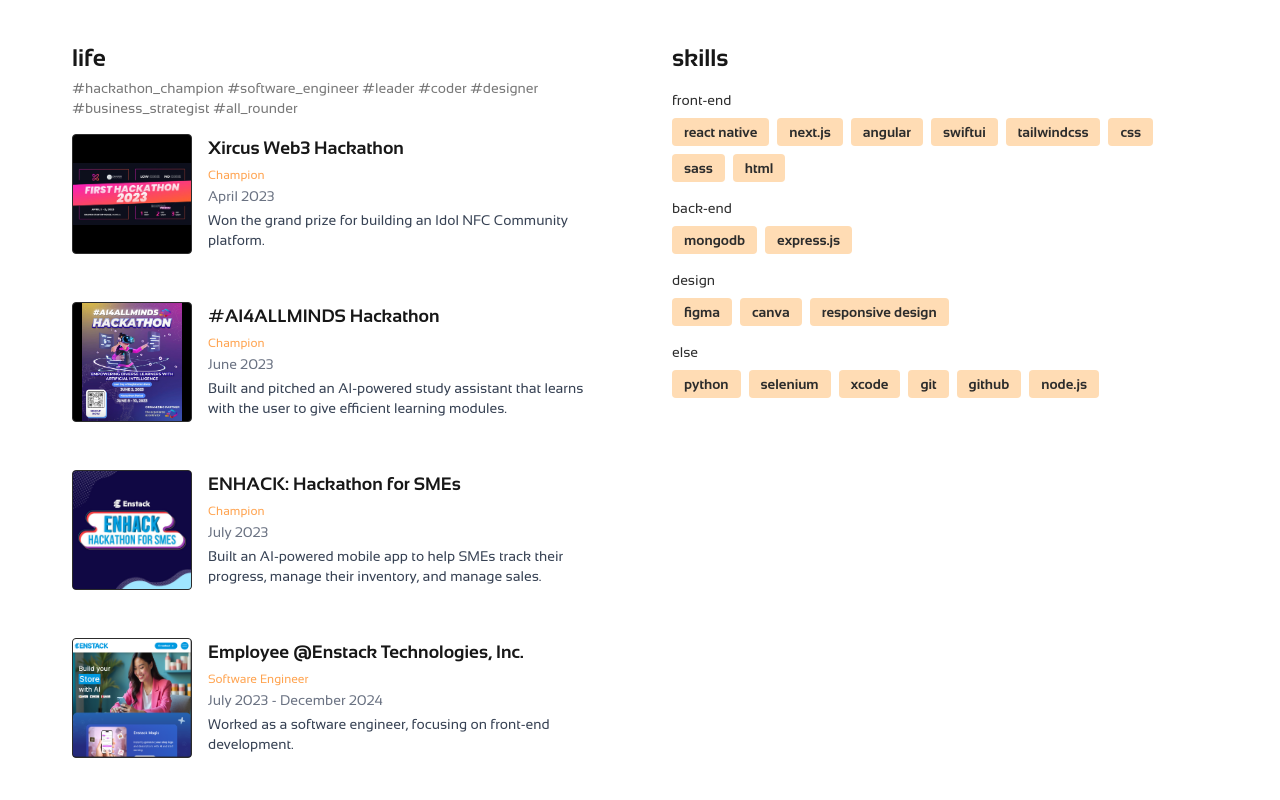
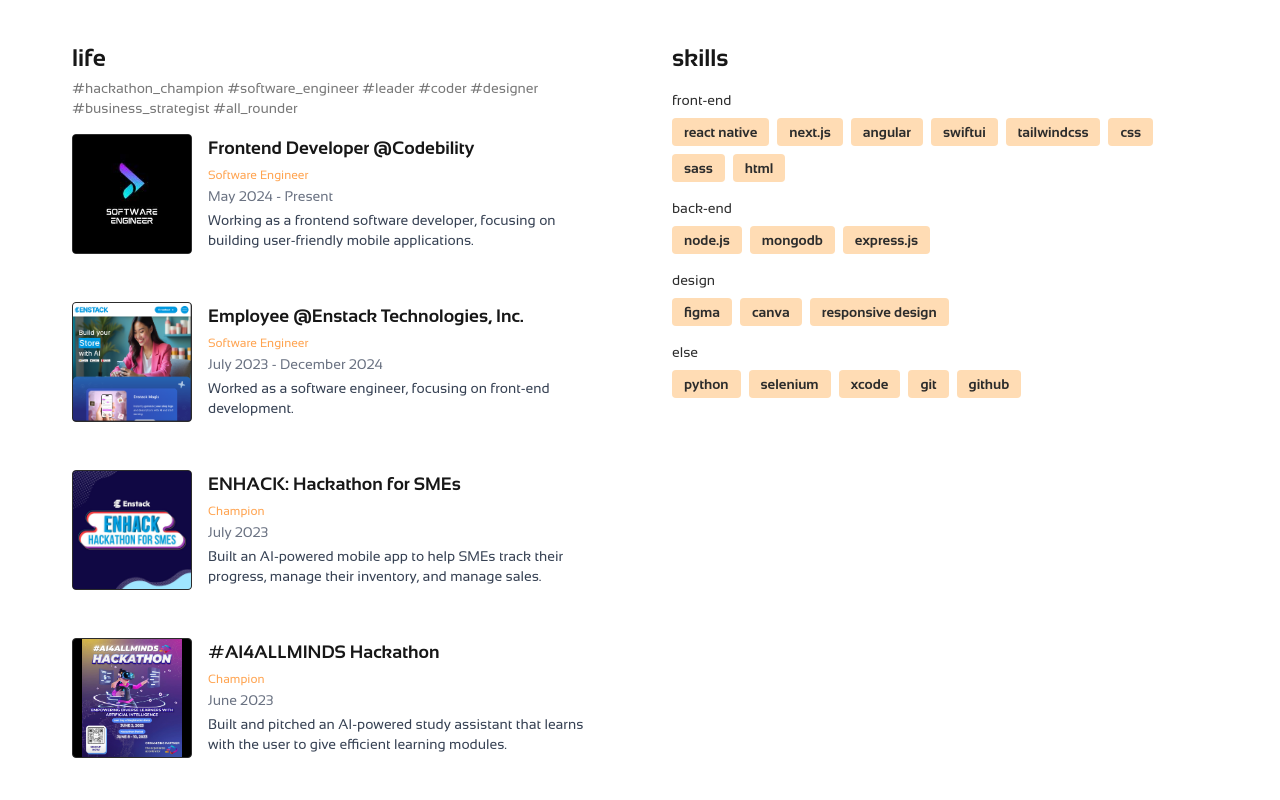
Before and after one commit to dadalman/dalman-portfolio, a Next.js app: page / in a window 1280 px wide. Shown: the part 1020-1820 px from the top of the page. Built offline with nearby package versions, Linux system fonts and the light colour scheme.

Commit message:
Experience about me update

```diff
--- a/components/AboutMe.tsx
+++ b/components/AboutMe.tsx
@@ -4,12 +4,28 @@
 
 const events = [
   {
-    img: "/assets/images/xircus-hackathon-banner.jpg",
-    name: "Xircus Web3 Hackathon",
+    img: "/assets/images/codebility-se-logo.jpeg",
+    name: "Frontend Developer @Codebility",
+    label: "Software Engineer",
+    date: "May 2024 - Present",
+    desc: "Working as a frontend software developer, focusing on building user-friendly mobile applications.",
+    link: "https://www.codebility.tech/",
+  },
+  {
+    img: "/assets/images/enstack-web-banner.png",
+    name: "Employee @Enstack Technologies, Inc.",
+    label: "Software Engineer",
+    date: "July 2023 - December 2024",
+    desc: "Worked as a software engineer, focusing on front-end development.",
+    link: "https://www.enstack.com/",
+  },
+  {
+    img: "/assets/images/enhack-banner.jpg",
+    name: "ENHACK: Hackathon for SMEs",
     label: "Champion",
-    date: "April 2023",
-    desc: "Won the grand prize for building an Idol NFC Community platform.",
-    link: "https://www.facebook.com/share/p/15NvnEjfTh/",
+    date: "July 2023",
+    desc: "Built an AI-powered mobile app to help SMEs track their progress, manage their inventory, and manage sales.",
+    link: "https://www.facebook.com/share/p/1Coi2dD6Bp/",
   },
   {
     img: "/assets/images/ai4allminds-banner.jpg",
@@ -20,20 +36,12 @@
     link: "https://www.facebook.com/share/p/1XGbveeNvr/",
   },
   {
-    img: "/assets/images/enhack-banner.jpg",
-    name: "ENHACK: Hackathon for SMEs",
+    img: "/assets/images/xircus-hackathon-banner.jpg",
+    name: "Xircus Web3 Hackathon",
     label: "Champion",
-    date: "July 2023",
-    desc: "Built an AI-powered mobile app to help SMEs track their progress, manage their inventory, and manage sales.",
-    link: "https://www.facebook.com/share/p/1Coi2dD6Bp/",
-  },
-  {
-    img: "/assets/images/enstack-web-banner.png",
-    name: "Employee @Enstack Technologies, Inc.",
-    label: "Software Engineer",
-    date: "July 2023 - December 2024",
-    desc: "Worked as a software engineer, focusing on front-end development.",
-    link: "https://www.enstack.com/",
+    date: "April 2023",
+    desc: "Won the grand prize for building an Idol NFC Community platform.",
+    link: "https://www.facebook.com/share/p/15NvnEjfTh/",
   },
 ];
 
@@ -118,21 +126,14 @@
                 "html",
               ],
             },
-            { title: "back-end", skills: ["mongodb", "express.js"] },
+            { title: "back-end", skills: ["node.js", "mongodb", "express.js"] },
             {
               title: "design",
               skills: ["figma", "canva", "responsive design"],
             },
             {
               title: "else",
-              skills: [
-                "python",
-                "selenium",
-                "xcode",
-                "git",
-                "github",
-                "node.js",
-              ],
+              skills: ["python", "selenium", "xcode", "git", "github"],
             },
           ].map((group) => (
             <div key={group.title}>
```
Also changed, not shown: public/assets/images/codebility-se-logo.jpeg (added).
